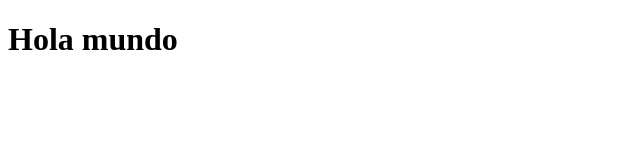
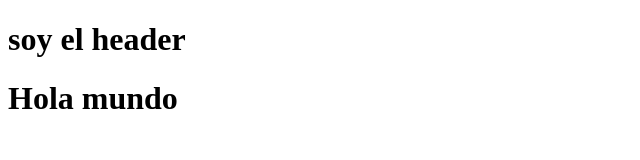
Before and after one commit to CandelariaOrtizSosa/Practicas-Git, a plain HTML site: page index.html in a window 1280 px wide. Shown: the whole page, without its empty margins (0-640 px from the left). Drawn offline with Linux system fonts and the light colour scheme.

Commit message:
modifique el header

```diff
--- a/index.html
+++ b/index.html
@@ -7,7 +7,7 @@
     <title>Git Practicas</title>
 </head>
 <body>
-    <header></header>
+    <header><h1>soy el header</h1></header>
     <main><h1>Hola mundo</h1></main>
     <footer></footer>
 </body>
```
